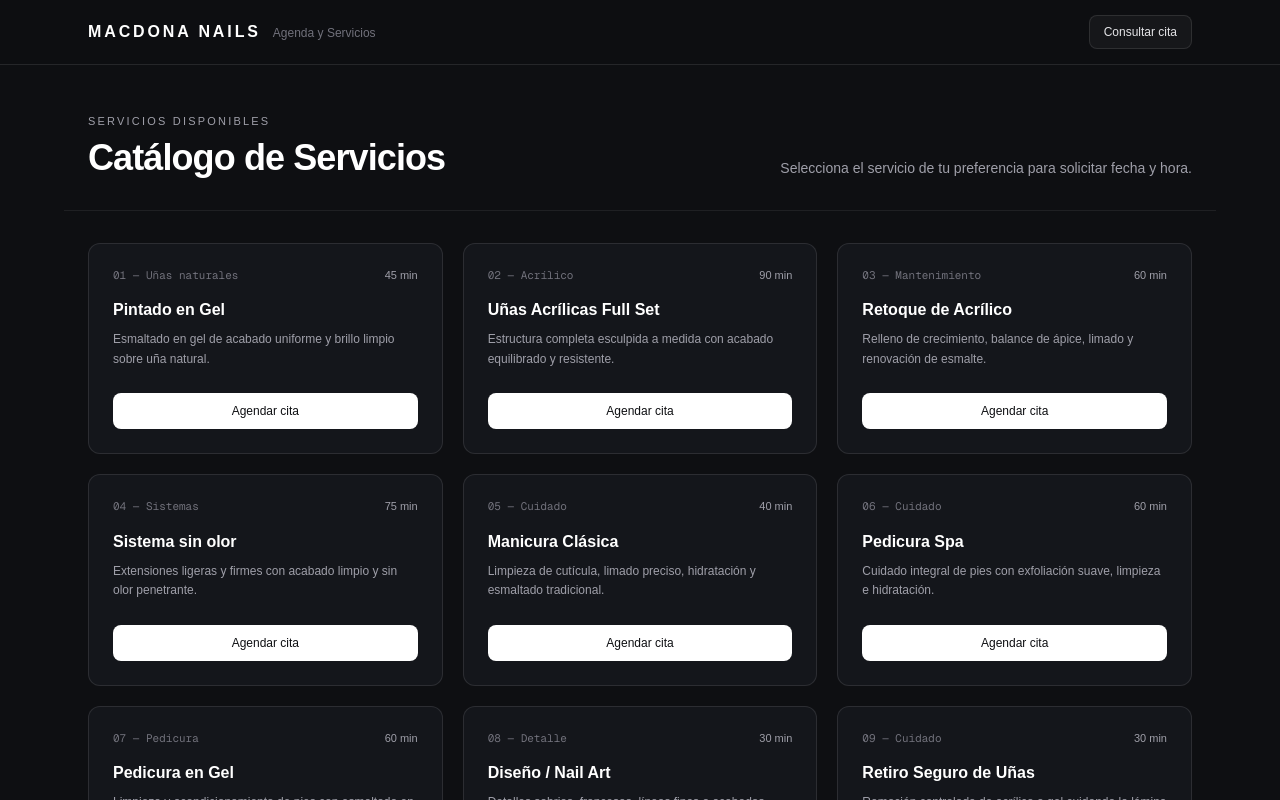
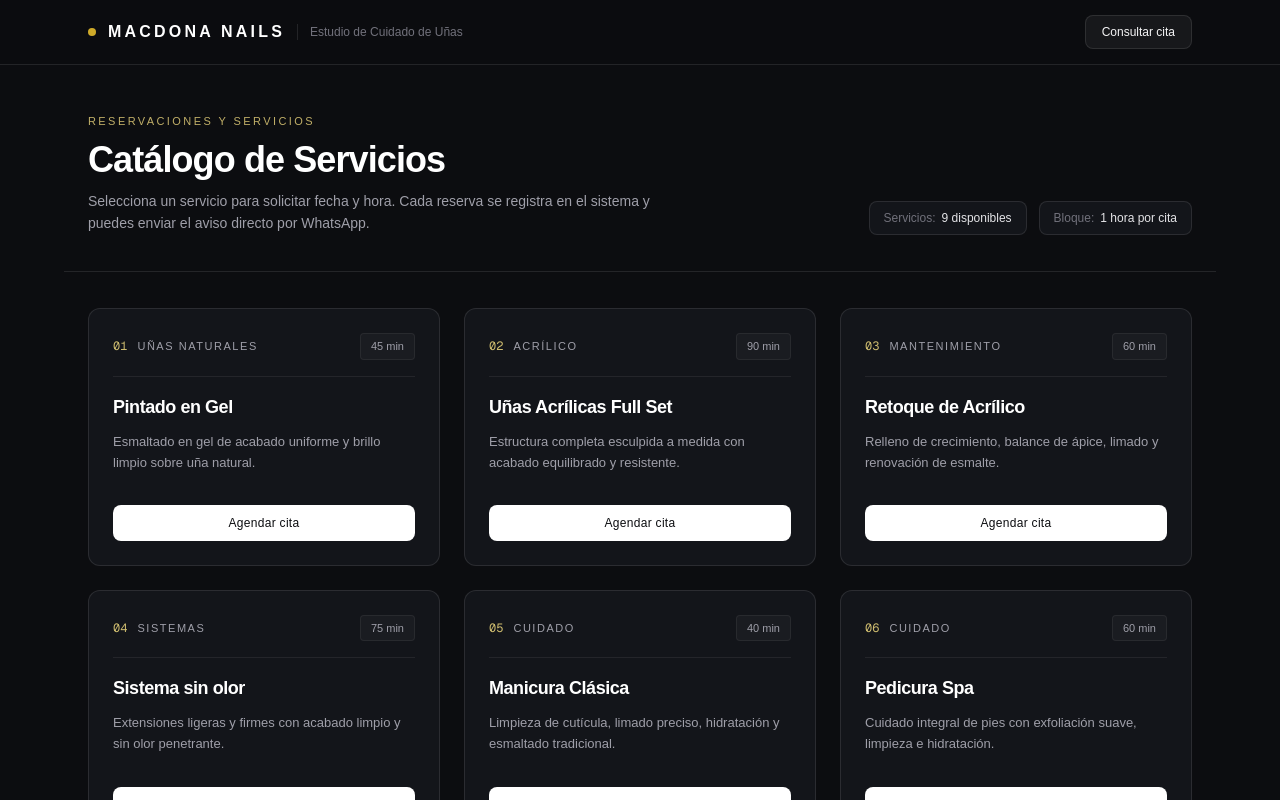
Before and after one commit to jhoanmfeliz-lang/macdona-nails, a Next.js app: page / in a window 1280 px wide. Shown: the top 800 px of the page. Built offline with nearby package versions, Linux system fonts and the light colour scheme; no server answers.

Commit message:
UI: Refinar tarjetas y cabecera del catalogo de Macdona Nails

```diff
--- a/app/page.tsx
+++ b/app/page.tsx
@@ -217,16 +217,17 @@ export default function CatalogoPage() {
   };
 
   return (
-    <main className="min-h-screen bg-[#0e0f12] text-[#f3f4f6] pb-20 antialiased">
+    <main className="min-h-screen bg-[#0c0d10] text-[#f3f4f6] pb-24 antialiased">
       {/* Encabezado */}
-      <header className="bg-[#0e0f12]/90 backdrop-blur-md border-b border-white/10 sticky top-0 z-40">
+      <header className="bg-[#0c0d10]/95 backdrop-blur-md border-b border-white/10 sticky top-0 z-40">
         <div className="max-w-6xl mx-auto px-4 sm:px-6 h-16 flex items-center justify-between">
-          <div className="flex items-baseline gap-3">
-            <span className="font-semibold text-sm sm:text-base tracking-[0.18em] text-white">
+          <div className="flex items-center gap-3">
+            <span className="h-2 w-2 rounded-full bg-amber-300/80" />
+            <span className="font-semibold text-sm sm:text-base tracking-[0.2em] text-white">
               MACDONA NAILS
             </span>
-            <span className="hidden sm:inline text-xs text-zinc-500">
-              Agenda y Servicios
+            <span className="hidden md:inline text-xs text-zinc-500 border-l border-white/10 pl-3">
+              Estudio de Cuidado de Uñas
             </span>
           </div>
 
@@ -238,61 +239,81 @@ export default function CatalogoPage() {
               setErrorConsulta('');
               setTelefonoConsulta('');
             }}
-            className="text-xs font-medium px-3.5 py-2 rounded-lg bg-white/[0.04] hover:bg-white/[0.09] text-zinc-200 border border-white/10 transition-colors cursor-pointer"
+            className="text-xs font-medium px-4 py-2 rounded-lg bg-white/[0.05] hover:bg-white/[0.1] text-zinc-100 border border-white/10 transition-colors cursor-pointer"
           >
             Consultar cita
           </button>
         </div>
       </header>
 
-      {/* Título de sección */}
-      <section className="max-w-6xl mx-auto px-4 sm:px-6 pt-12 pb-8 border-b border-white/[0.07]">
-        <p className="text-[11px] font-medium uppercase tracking-[0.2em] text-zinc-400 mb-2">
-          Servicios disponibles
+      {/* Cabecera editorial */}
+      <section className="max-w-6xl mx-auto px-4 sm:px-6 pt-12 pb-9 border-b border-white/10">
+        <div className="flex flex-col lg:flex-row lg:items-end justify-between gap-6">
+          <div>
+            <p className="text-[11px] font-medium uppercase tracking-[0.22em] text-amber-200/75 mb-2.5">
+              Reservaciones y Servicios
             </p>
-        <div className="flex flex-col sm:flex-row sm:items-end justify-between gap-4">
-          <h1 className="text-2xl sm:text-4xl font-semibold tracking-tight text-white">
+            <h1 className="text-3xl sm:text-4xl font-semibold tracking-tight text-white">
               Catálogo de Servicios
             </h1>
-          <p className="text-xs sm:text-sm text-zinc-400 max-w-md">
-            Selecciona el servicio de tu preferencia para solicitar fecha y hora.
+            <p className="text-xs sm:text-sm text-zinc-400 mt-2.5 max-w-xl leading-relaxed">
+              Selecciona un servicio para solicitar fecha y hora. Cada reserva se registra en el sistema y puedes enviar el aviso directo por WhatsApp.
             </p>
+          </div>
+
+          <div className="flex flex-wrap items-center gap-3 text-xs text-zinc-400">
+            <div className="px-3.5 py-2 rounded-lg bg-[#13151a] border border-white/10">
+              <span className="text-zinc-500 mr-1.5">Servicios:</span>
+              <span className="text-zinc-200 font-medium">{SERVICIOS.length} disponibles</span>
+            </div>
+            <div className="px-3.5 py-2 rounded-lg bg-[#13151a] border border-white/10">
+              <span className="text-zinc-500 mr-1.5">Bloque:</span>
+              <span className="text-zinc-200 font-medium">1 hora por cita</span>
+            </div>
+          </div>
         </div>
       </section>
 
-      {/* Listado de servicios */}
-      <section className="max-w-6xl mx-auto px-4 sm:px-6 pt-8">
-        <div className="grid grid-cols-1 md:grid-cols-2 lg:grid-cols-3 gap-5">
+      {/* Grid de servicios */}
+      <section className="max-w-6xl mx-auto px-4 sm:px-6 pt-9">
+        <div className="grid grid-cols-1 md:grid-cols-2 lg:grid-cols-3 gap-6">
           {SERVICIOS.map((servicio) => (
             <article
               key={servicio.id}
-              className="bg-[#14161b] rounded-xl p-6 border border-white/10 hover:border-white/20 transition-colors flex flex-col justify-between"
+              className="bg-[#13151a] rounded-xl border border-white/10 hover:border-amber-200/30 transition-colors flex flex-col justify-between overflow-hidden"
             >
-              <div>
-                <div className="flex items-center justify-between text-xs text-zinc-400 mb-4">
-                  <span className="font-mono text-[11px] text-zinc-500">
-                    {servicio.codigo} — {servicio.categoria}
+              <div className="p-6">
+                <div className="flex items-center justify-between gap-2 pb-4 mb-4 border-b border-white/[0.07]">
+                  <div className="flex items-center gap-2.5">
+                    <span className="font-mono text-xs text-amber-200/80">
+                      {servicio.codigo}
                     </span>
-                  <span className="text-[11px] text-zinc-400">
+                    <span className="text-[11px] uppercase tracking-[0.14em] text-zinc-400">
+                      {servicio.categoria}
+                    </span>
+                  </div>
+                  <span className="text-[11px] text-zinc-400 bg-white/[0.03] px-2.5 py-1 rounded border border-white/[0.06]">
                     {servicio.duracion}
                   </span>
                 </div>
 
-                <h2 className="text-base font-semibold text-white">
+                <h2 className="text-lg font-semibold text-white tracking-tight">
                   {servicio.nombre}
                 </h2>
-                <p className="text-xs text-zinc-400 mt-2 leading-relaxed">
+                <p className="text-xs sm:text-[13px] text-zinc-400 mt-2.5 leading-relaxed">
                   {servicio.descripcion}
                 </p>
               </div>
 
+              <div className="px-6 pb-6 pt-2">
                 <button
                   type="button"
                   onClick={() => abrirAgendaConServicio(servicio)}
-                className="mt-6 w-full py-2.5 bg-white text-[#0e0f12] hover:bg-zinc-200 font-medium text-xs rounded-lg transition-colors cursor-pointer"
+                  className="w-full py-2.5 px-4 bg-white text-[#0c0d10] hover:bg-amber-100 font-medium text-xs tracking-wide rounded-lg transition-colors cursor-pointer"
                 >
                   Agendar cita
                 </button>
+              </div>
             </article>
           ))}
         </div>
@@ -301,7 +322,7 @@ export default function CatalogoPage() {
       {/* Modal Agendar Cita */}
       {servicioSeleccionado && (
         <div className="fixed inset-0 bg-black/75 backdrop-blur-xs z-50 flex items-center justify-center p-4">
-          <div className="bg-[#14161b] text-zinc-100 rounded-xl max-w-md w-full p-6 border border-white/15 shadow-2xl relative">
+          <div className="bg-[#13151a] text-zinc-100 rounded-xl max-w-md w-full p-6 border border-white/15 shadow-2xl relative">
             <button
               type="button"
               onClick={cerrarModalAgenda}
@@ -349,13 +370,14 @@ export default function CatalogoPage() {
             ) : (
               <>
                 <div className="mb-5 pb-4 border-b border-white/10 pr-6">
-                  <p className="text-[11px] uppercase tracking-[0.16em] text-zinc-400">
-                    {servicioSeleccionado.categoria} · {servicioSeleccionado.duracion}
-                  </p>
+                  <div className="flex items-center justify-between text-[11px] uppercase tracking-[0.16em] text-amber-200/75">
+                    <span>{servicioSeleccionado.categoria}</span>
+                    <span>{servicioSeleccionado.duracion}</span>
+                  </div>
                   <h3 className="text-lg font-semibold text-white mt-1">
                     {servicioSeleccionado.nombre}
                   </h3>
-                  <p className="text-xs text-zinc-400 mt-1">
+                  <p className="text-xs text-zinc-400 mt-1 leading-relaxed">
                     {servicioSeleccionado.descripcion}
                   </p>
                 </div>
@@ -370,7 +392,7 @@ export default function CatalogoPage() {
                       placeholder="Nombre completo"
                       value={nombre}
                       onChange={(e) => setNombre(e.target.value)}
-                      className="w-full px-3.5 py-2.5 bg-[#0e0f12] border border-white/10 rounded-lg text-xs text-white placeholder-zinc-500 focus:outline-none focus:border-white/30"
+                      className="w-full px-3.5 py-2.5 bg-[#0c0d10] border border-white/10 rounded-lg text-xs text-white placeholder-zinc-500 focus:outline-none focus:border-amber-200/40"
                       required
                     />
                   </div>
@@ -384,7 +406,7 @@ export default function CatalogoPage() {
                       placeholder="Ej. 8298283763"
                       value={telefono}
                       onChange={(e) => setTelefono(e.target.value)}
-                      className="w-full px-3.5 py-2.5 bg-[#0e0f12] border border-white/10 rounded-lg text-xs text-white placeholder-zinc-500 focus:outline-none focus:border-white/30"
+                      className="w-full px-3.5 py-2.5 bg-[#0c0d10] border border-white/10 rounded-lg text-xs text-white placeholder-zinc-500 focus:outline-none focus:border-amber-200/40"
                       required
                     />
                   </div>
@@ -398,7 +420,7 @@ export default function CatalogoPage() {
                         type="date"
                         value={fecha}
                         onChange={(e) => setFecha(e.target.value)}
-                        className="w-full px-3 py-2 bg-[#0e0f12] border border-white/10 rounded-lg text-xs text-white focus:outline-none focus:border-white/30"
+                        className="w-full px-3 py-2 bg-[#0c0d10] border border-white/10 rounded-lg text-xs text-white focus:outline-none focus:border-amber-200/40"
                         required
                       />
                     </div>
@@ -411,7 +433,7 @@ export default function CatalogoPage() {
                         type="time"
                         value={hora}
                         onChange={(e) => setHora(e.target.value)}
-                        className="w-full px-3 py-2 bg-[#0e0f12] border border-white/10 rounded-lg text-xs text-white focus:outline-none focus:border-white/30"
+                        className="w-full px-3 py-2 bg-[#0c0d10] border border-white/10 rounded-lg text-xs text-white focus:outline-none focus:border-amber-200/40"
                         required
                       />
                     </div>
@@ -426,7 +448,7 @@ export default function CatalogoPage() {
                   <button
                     type="submit"
                     disabled={enviando}
-                    className="w-full mt-2 py-2.5 bg-white text-[#0e0f12] hover:bg-zinc-200 font-medium text-xs rounded-lg transition-colors disabled:opacity-50 cursor-pointer"
+                    className="w-full mt-2 py-2.5 bg-white text-[#0c0d10] hover:bg-amber-100 font-medium text-xs rounded-lg transition-colors disabled:opacity-50 cursor-pointer"
                   >
                     {enviando ? 'Enviando...' : 'Enviar solicitud'}
                   </button>
@@ -440,7 +462,7 @@ export default function CatalogoPage() {
       {/* Modal Consulta de Estado de Citas */}
       {modalConsultaAbierto && (
         <div className="fixed inset-0 bg-black/75 backdrop-blur-xs z-50 flex items-center justify-center p-4">
-          <div className="bg-[#14161b] text-zinc-100 rounded-xl max-w-md w-full p-6 border border-white/15 shadow-2xl relative">
+          <div className="bg-[#13151a] text-zinc-100 rounded-xl max-w-md w-full p-6 border border-white/15 shadow-2xl relative">
             <button
               type="button"
               onClick={() => setModalConsultaAbierto(false)}
@@ -463,13 +485,13 @@ export default function CatalogoPage() {
                 placeholder="Ej. 8298283763"
                 value={telefonoConsulta}
                 onChange={(e) => setTelefonoConsulta(e.target.value)}
-                className="w-full px-3.5 py-2 bg-[#0e0f12] border border-white/10 rounded-lg text-xs text-white placeholder-zinc-500 focus:outline-none focus:border-white/30"
+                className="w-full px-3.5 py-2 bg-[#0c0d10] border border-white/10 rounded-lg text-xs text-white placeholder-zinc-500 focus:outline-none focus:border-amber-200/40"
                 required
               />
               <button
                 type="submit"
                 disabled={buscandoCitas}
-                className="px-4 py-2 bg-white text-[#0e0f12] hover:bg-zinc-200 font-medium text-xs rounded-lg transition-colors disabled:opacity-50 cursor-pointer whitespace-nowrap"
+                className="px-4 py-2 bg-white text-[#0c0d10] hover:bg-amber-100 font-medium text-xs rounded-lg transition-colors disabled:opacity-50 cursor-pointer whitespace-nowrap"
               >
                 {buscandoCitas ? 'Buscando...' : 'Buscar'}
               </button>
@@ -507,7 +529,7 @@ export default function CatalogoPage() {
                     return (
                       <div
                         key={cita.id}
-                        className="p-3 bg-[#0e0f12] rounded-lg border border-white/10 flex justify-between items-center gap-3"
+                        className="p-3 bg-[#0c0d10] rounded-lg border border-white/10 flex justify-between items-center gap-3"
                       >
                         <div>
                           <p className="text-xs font-medium text-white">
```
Lines whose indentation alone changed are shown as unchanged.
